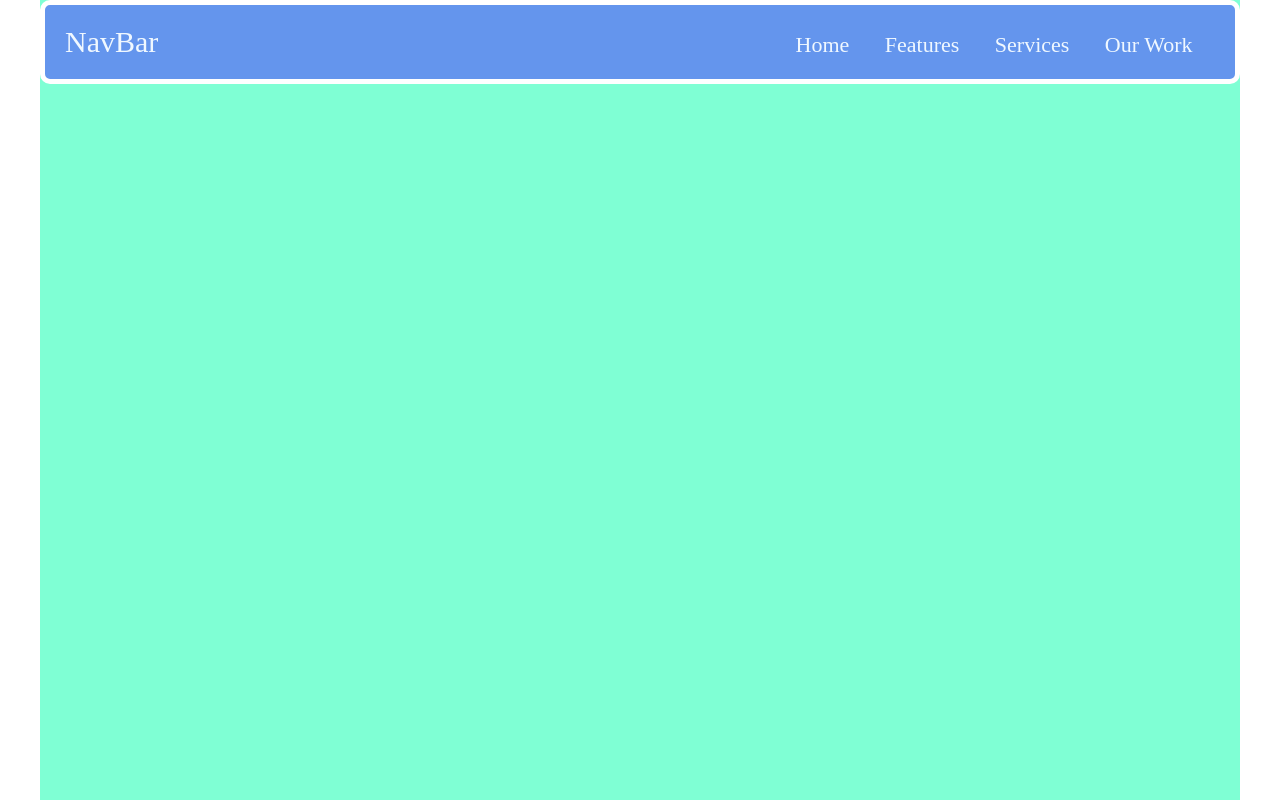
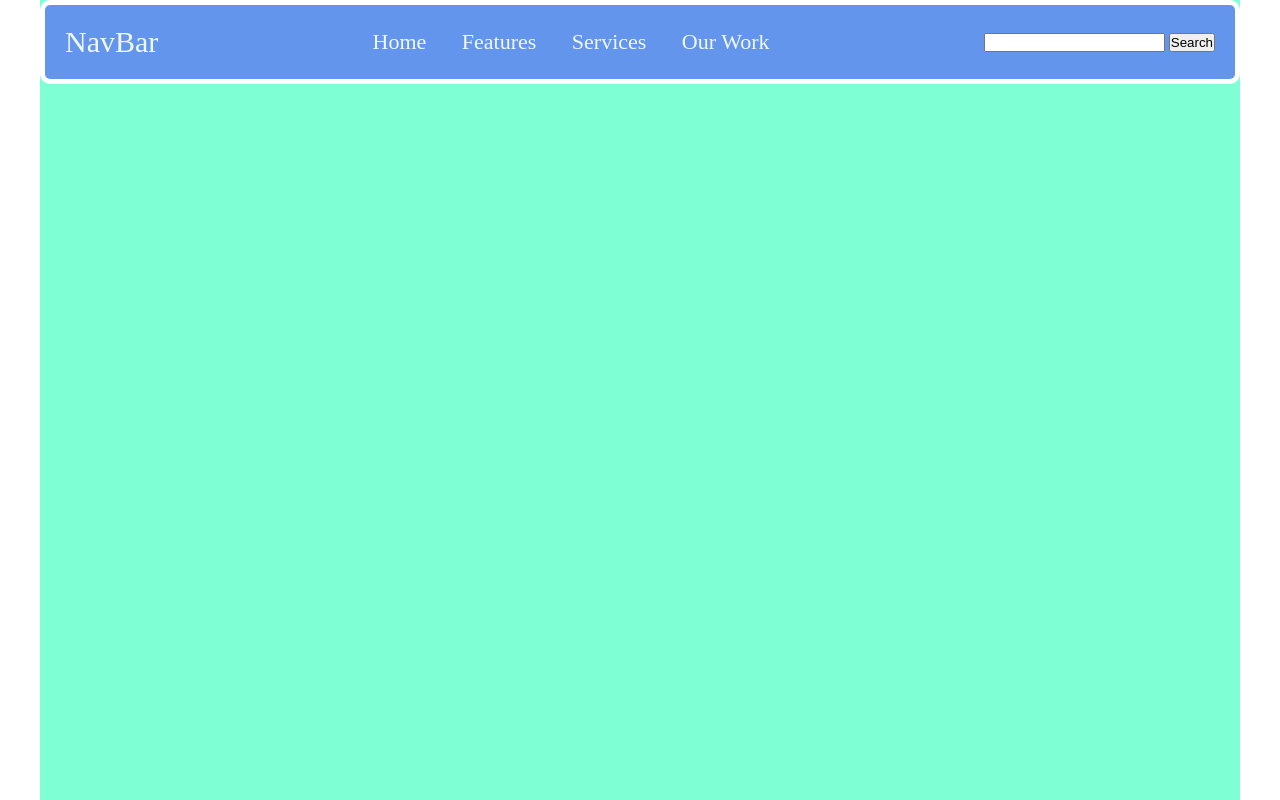
Before and after one commit to Essep10/esercitazione, a plain HTML site: page index.html in a window 1280 px wide. Drawn offline with Linux system fonts and the light colour scheme.

Commit message:
modificata navbar

```diff
--- a/index.html
+++ b/index.html
@@ -8,7 +8,7 @@
 </head>
 <body>
     <div class="container">
-        <nav>
+        <nav class="nav-flex">
             <div class="nav-logo">
                 <a href="#">NavBar</a>
             </div>
@@ -18,6 +18,10 @@
                 <a href="#">Services</a>
                 <a href="#">Our Work</a>
             </div>
+            <div>
+                <input type="text" name="" id="">
+                <button>Search</button>
+            </div>
         </nav>
 
     </div>
--- a/style.css
+++ b/style.css
@@ -18,11 +18,9 @@ nav{
     display:inline-block
 }
 .nav-logo{
-   width: 19%;
    font-size: 30px;
 }
 .nav-links{
-    width: 80%;
     text-align: right;
     font-size: 22px;
 }
@@ -33,3 +31,8 @@ a{
 .nav-links a{
     margin-inline: 15px;
 }
+.nav-flex{
+    display: flex;
+    justify-content: space-between;
+    align-items: center;
+}
```
